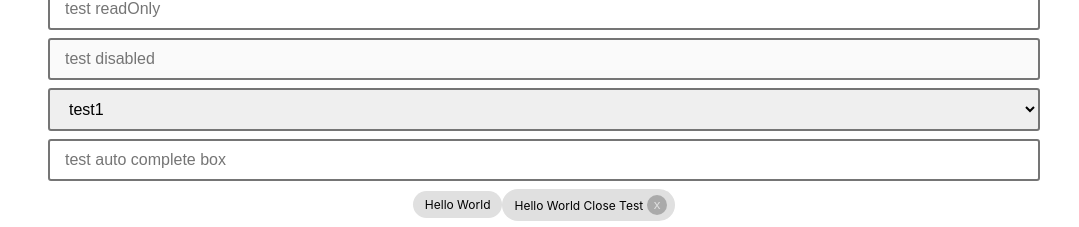
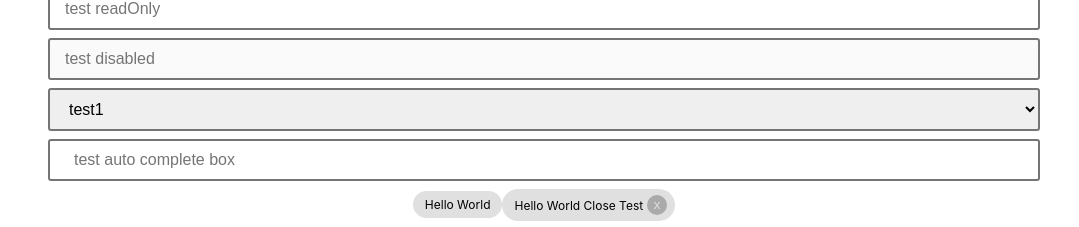
Before and after one commit to FumihiroMaejima/nihil, a React (Vite) app in the folder frontend/: page /admin/sample in a window 1280 px wide. Shown: the part 996-1223 px from the top of the page, without its empty margins (96-1175 px from the left). Built offline with nearby package versions, Linux system fonts and the light colour scheme.

Commit message:
add close outside hide menu.

```diff
--- a/frontend/src/components/parts/form/PartsSimpleAutoComplete.tsx
+++ b/frontend/src/components/parts/form/PartsSimpleAutoComplete.tsx
@@ -1,11 +1,14 @@
 import React, {
   useState,
+  useRef,
+  useEffect,
   FormEventHandler,
   ChangeEventHandler,
   FocusEventHandler,
   MouseEventHandler,
 } from 'react'
 import { PartsSimpleTextField } from '@/components/parts/form/PartsSimpleTextField'
+import { PartsTextChipBox } from '@/components/parts/form/PartsTextChipBox'
 import { PartsSimpleMenu } from '@/components/parts/menu/PartsSimpleMenu'
 
 type Props = {
@@ -18,6 +21,7 @@ type Props = {
   itemText?: string
   itemValue?: string
   multiple?: boolean
+  onClickClose?: MouseEventHandler<HTMLButtonElement>
   placeholder?: string
   required?: boolean
   disabled?: boolean
@@ -33,6 +37,7 @@ export const PartsSimpleAutoComplete: React.VFC<Props> = ({
   itemText = 'text',
   itemValue = 'value',
   multiple = false,
+  onClickClose = undefined,
   placeholder = undefined,
   required = undefined,
   disabled = false,
@@ -40,30 +45,51 @@ export const PartsSimpleAutoComplete: React.VFC<Props> = ({
   const [searchValue, setSearchValue] = useState<string>('')
   const [isFocus, setFocusValue] = useState<boolean>(false)
 
+  const refElement = useRef<HTMLDivElement>(null) // reference to container
+
+  useEffect(() => {
+    const handleClick = (e) => {
+      if (refElement?.current?.contains(e.target)) {
+        console.log('in')
+        return
+      } else {
+        console.log('out')
+      }
+    }
+    // document.addEventListener('mousedown', handleClick)
+    // ;() => document.removeEventListener('mousedown', handleClick)
+    document.addEventListener('mousedown', (e) => {
+      handleClick(e)
+      document.removeEventListener('mousedown', handleClick)
+    })
+  }, [])
+
   return (
-    <div className="parts-simple-auto-complete">
-      <PartsSimpleTextField
+    <div className="parts-simple-auto-complete" ref={refElement}>
+      <PartsTextChipBox
         value={searchValue}
+        selectedValue={value ? String(value) : undefined}
         onInput={(e) => setSearchValue(e.currentTarget.value)}
         onFocus={(e) => {
           setFocusValue(true)
 
           // 隣接する要素の取得
-          /* const menu = e.currentTarget.nextElementSibling
-          if (menu) {
-            menu.addEventListener(
-              'click',
-              () => {
-                setFocusValue(true)
-              },
-              { once: true }
-            )
-          } */
+          // const menu = e.currentTarget.nextElementSibling
+          // if (menu) {
+          //   menu.addEventListener(
+          //     'click',
+          //     () => {
+          //       setFocusValue(true)
+          //     },
+          //     { once: true }
+          //   )
+          // }
         }}
         onBlur={(e) => {
-          console.log('input blur: ' + JSON.stringify(e.target.width, null, 2))
+          // console.log('input blur: ' + JSON.stringify(e.target.width, null, 2))
           // setFocusValue(false)
         }}
+        onClickClose={onClickClose}
         placeholder={placeholder}
       />
       <PartsSimpleMenu
@@ -71,12 +97,13 @@ export const PartsSimpleAutoComplete: React.VFC<Props> = ({
         value={value}
         onChange={onChange}
         onClickOtion={(e) => {
-          console.log('menu click option2: ' + e.currentTarget.value)
+          // console.log('menu click option2: ' + e.currentTarget.value)
 
           if (setter !== undefined) {
             setter(e.currentTarget.value)
           }
           setFocusValue(false)
+          setSearchValue('')
         }}
         // items={items}
         items={
```
